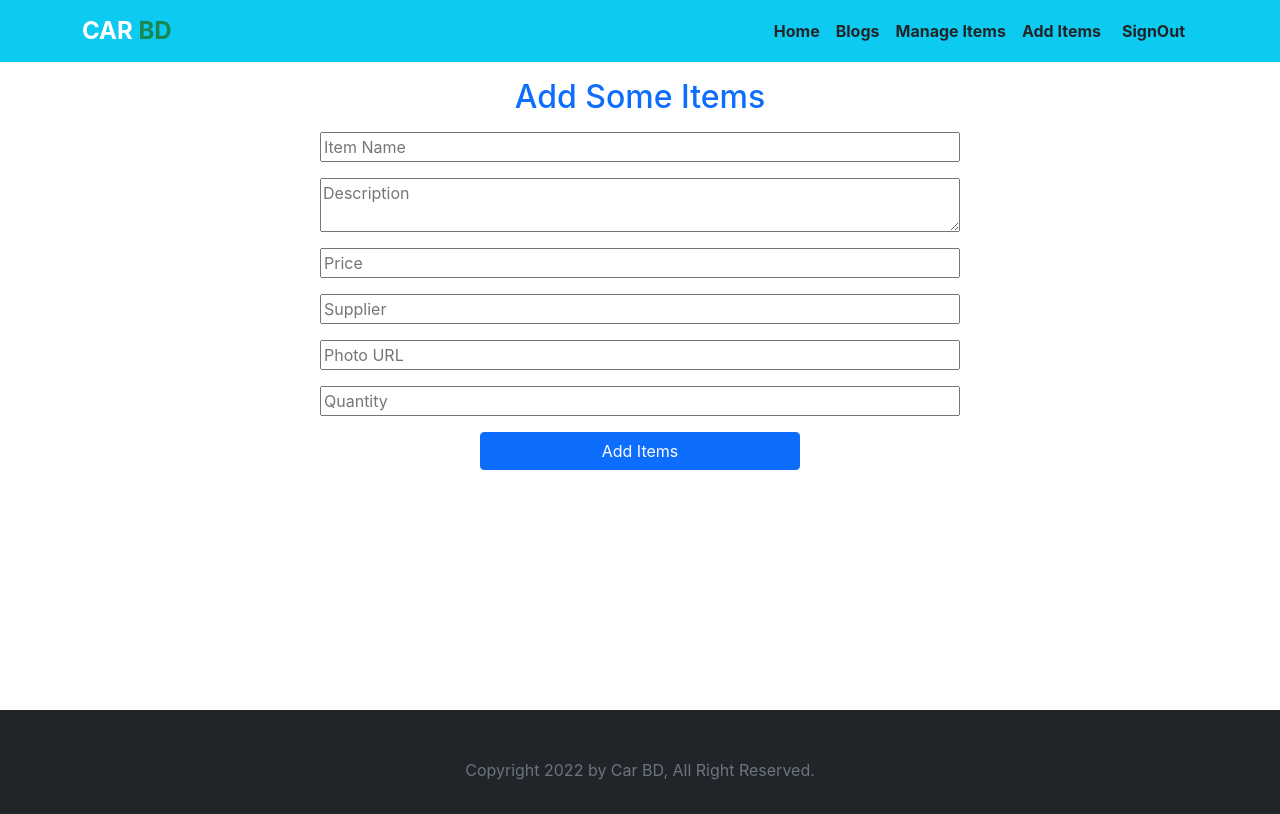
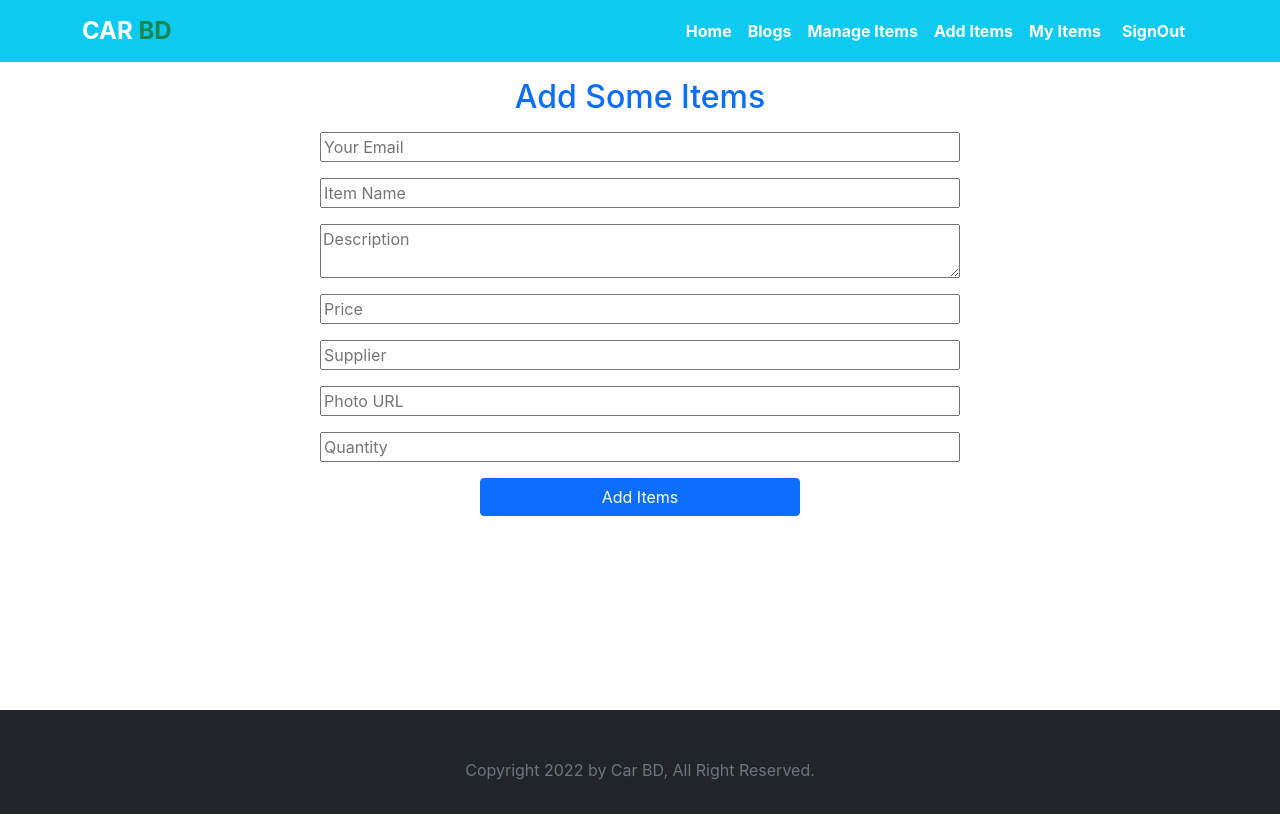
Before and after one commit to Hasanat902/warehouse-management-client-side, a React (Create React App) app: page /addItem in a window 1280 px wide. Built offline with nearby package versions, Linux system fonts and the light colour scheme; no server answers; sample sign-in values are in the browser's storage.

Commit message:
added my items page and its functionality

```diff
--- a/src/App.js
+++ b/src/App.js
@@ -8,6 +8,7 @@ import Login from './Pages/Login/Login/Login';
 import Register from './Pages/Login/Register/Register';
 import RequireAuth from './Pages/Login/RequireAuth/RequireAuth';
 import ManageInventories from './Pages/ManageInventories/ManageInventories';
+import MyItems from './Pages/MyItems/MyItems';
 import Footer from './Pages/Shared/Footer/Footer';
 import Header from './Pages/Shared/Header/Header';
 import NotFound from './Pages/Shared/NotFound/NotFound';
@@ -37,6 +38,11 @@ function App() {
             <AddItems></AddItems>
           </RequireAuth>
         }></Route>
+        <Route path='/myItems' element={
+          <RequireAuth>
+            <MyItems></MyItems>
+          </RequireAuth>
+        }></Route>
         <Route path='*' element={<NotFound></NotFound>}></Route>
       </Routes>
       <Footer></Footer>
--- a/src/Pages/AddItems/AddItems.js
+++ b/src/Pages/AddItems/AddItems.js
@@ -25,6 +25,7 @@ const AddItems = () => {
         <div className='w-50 mx-auto' style={{height: "79vh"}}>
             <h2 className='text-center text-primary mt-3'>Add Some Items</h2>
             <form className='d-flex flex-column mt-3' onSubmit={handleSubmit(onSubmit)}>
+                <input className='mb-3' placeholder='Your Email' {...register("email")} required />
                 <input className='mb-3' placeholder='Item Name' {...register("name")} />
                 <textarea className='mb-3' placeholder='Description' {...register("description")} />
                 <input className='mb-3' placeholder='Price' {...register("price")} />
--- /dev/null
+++ b/src/Pages/MyItems/MyItems.js
@@ -0,0 +1,68 @@
+import React, { useEffect, useState } from 'react';
+import { Table } from 'react-bootstrap';
+import { useAuthState } from 'react-firebase-hooks/auth';
+import auth from '../../firebase.init';
+
+const MyItems = () => {
+     const [user] = useAuthState(auth);
+    const [items, setItems] = useState([]);
+
+    useEffect( () => {
+
+        const email = user.email;
+        const url = `http://localhost:5000/myItems?email=${email}`;
+        fetch(url)
+            .then(res => res.json())
+            .then(data => setItems(data));
+
+    }, [user])
+
+    const handleDelete = id => {
+        const proceed = window.confirm("Are you sure you want to delete?");
+        if(proceed){
+            const url = `http://localhost:5000/myItems/${id}`;
+            fetch(url, {
+                method: "Delete",
+            })
+            .then(res => res.json())
+            .then(data => {
+                const remaining = items.filter(product => product._id !== id);
+                setItems(remaining);
+            })
+        }
+
+    }
+
+    return (
+        <div className='container' style={{height: "79vh"}}>
+            <h2 className='text-center text-primary mt-3'>My Items</h2>
+            <Table responsive>
+                <thead>
+                    <tr>
+                    <th>ID</th>
+                    <th>Name</th>
+                    <th>Price</th>
+                    <th>Quantity</th>
+                    <th>Supplier</th>
+                    </tr>
+                </thead>
+                {
+                    items.map(item =>
+                    <tbody key={item._id}>
+                        <tr>
+                        <td>{item._id}</td>
+                        <td>{item.name}</td>
+                        <td>{item.price}</td>
+                        <td>{item.quantity}</td>
+                        <td>{item.supplier}</td>
+                        <td><button onClick={() => handleDelete(item._id)} className='btn btn-primary'>Delete</button></td>
+                        </tr>
+
+                    </tbody>)
+                }
+            </Table>
+        </div>
+    );
+};
+
+export default MyItems;
--- a/src/Pages/Shared/Header/Header.js
+++ b/src/Pages/Shared/Header/Header.js
@@ -25,22 +25,23 @@ const Header = () => {
 
             </Nav>
             <Nav>
-              <Nav.Link as={Link} to="/home" className="text-dark fs-6 fw-bold">Home</Nav.Link>
-              <Nav.Link as={Link} to="/blogs" className="text-dark fs-6 fw-bold">Blogs</Nav.Link>
+              <Nav.Link as={Link} to="/home" className="text-white fs-6 fw-bold">Home</Nav.Link>
+              <Nav.Link as={Link} to="/blogs" className="text-white fs-6 fw-bold">Blogs</Nav.Link>
               {
                 user &&
                 <>
-                  <Nav.Link as={Link} to="/manageInv" className="text-dark fs-6 fw-bold">Manage Items</Nav.Link>
+                  <Nav.Link as={Link} to="/manageInv" className="text-white fs-6 fw-bold">Manage Items</Nav.Link>
 
-                  <Nav.Link as={Link} to="/addItem" className="text-dark fs-6 fw-bold">Add Items</Nav.Link>
+                  <Nav.Link as={Link} to="/addItem" className="text-white fs-6 fw-bold">Add Items</Nav.Link>
+                  <Nav.Link as={Link} to="/myItems" className="text-white fs-6 fw-bold">My Items</Nav.Link>
                 </>
               }
 
               {
                 user ?
-                <button onClick={handleSignOut} className="btn btn-link text-decoration-none text-dark fs-6 fw-bold">SignOut</button>
+                <button onClick={handleSignOut} className="btn btn-link text-decoration-none text-white fs-6 fw-bold">SignOut</button>
                 :
-                <Nav.Link as={Link} to="/login" className="text-dark fs-6 fw-bold">LogIn</Nav.Link>
+                <Nav.Link as={Link} to="/login" className="text-white fs-6 fw-bold">LogIn</Nav.Link>
               }
 
             </Nav>
```
